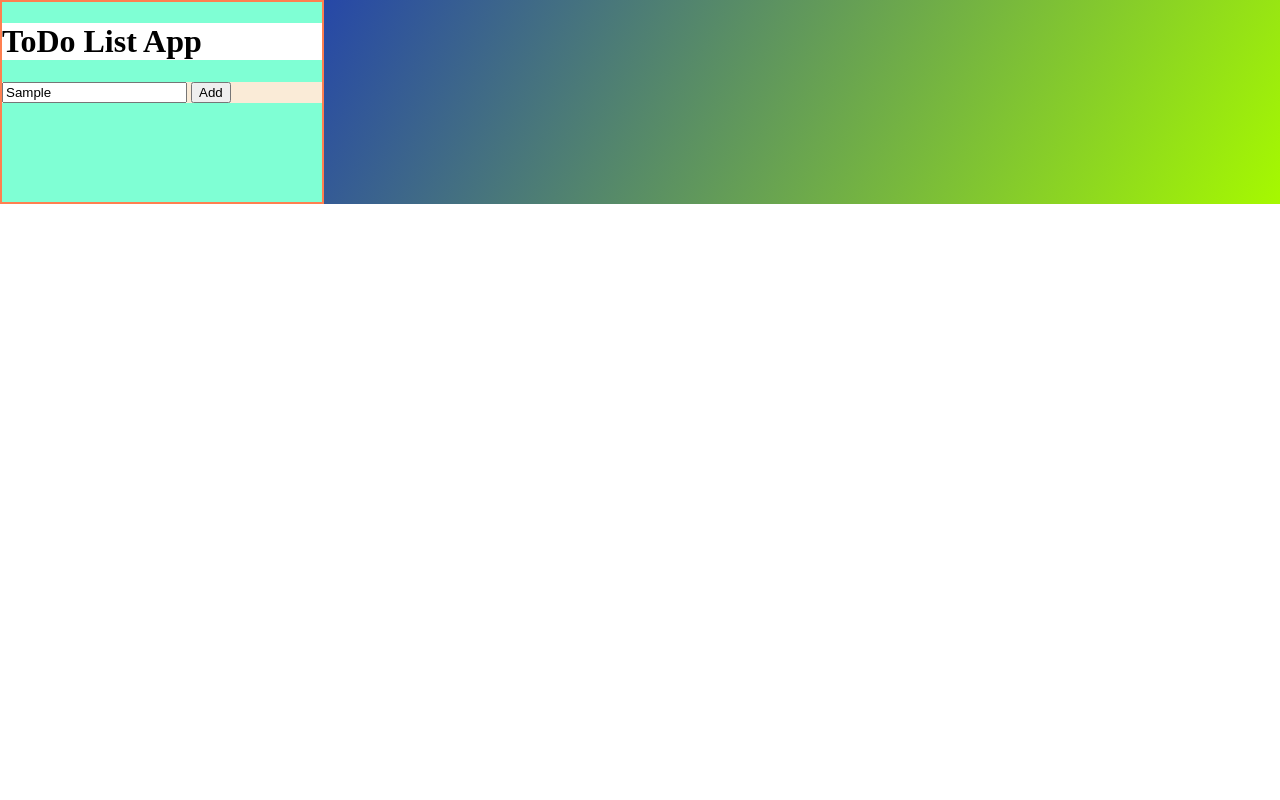
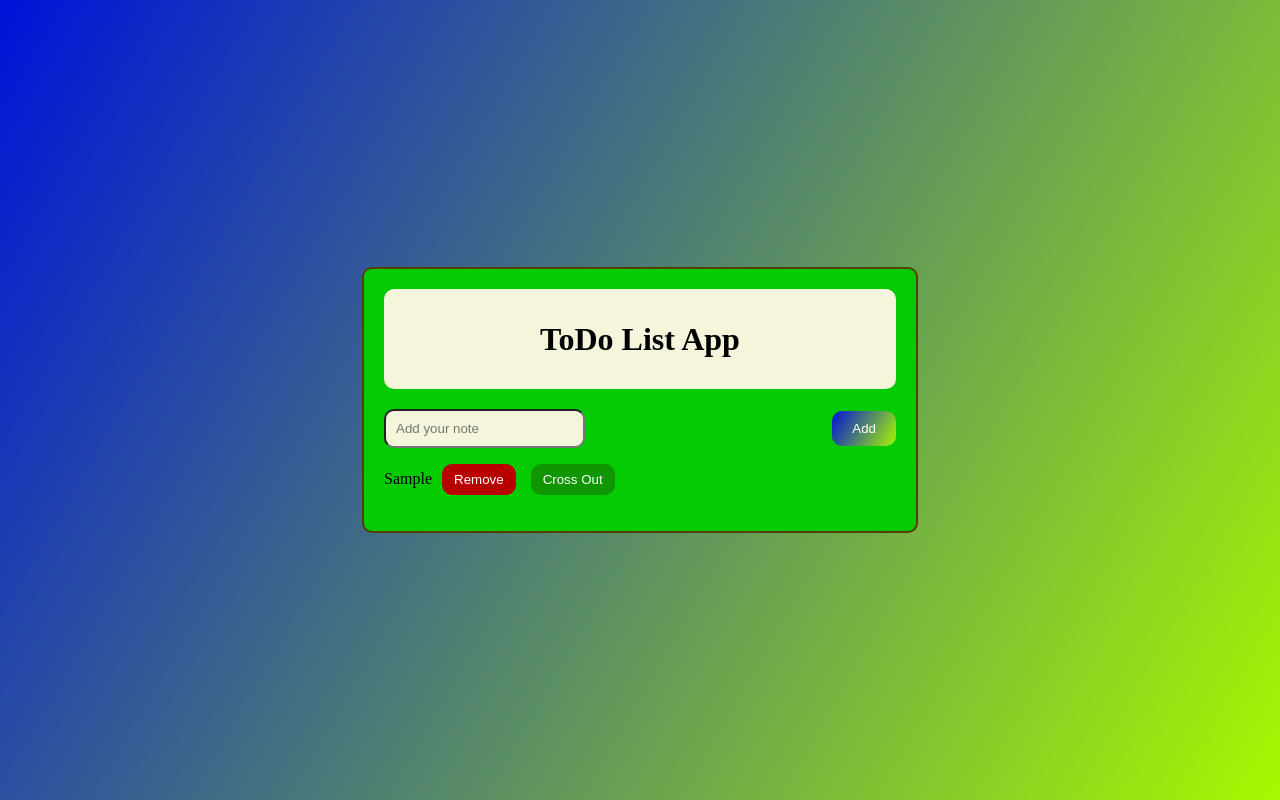
Before and after one commit to eljanabdullazada/js, a plain HTML site: page week8/task 2/index.html in a window 1280 px wide. Both pictures are taken after typing "Sample" into the empty fields and a click on the button "Add". Drawn offline with Linux system fonts and the light colour scheme.

Commit message:
to do list app complete

```diff
--- a/week8/task 2/assets/js/script.js
+++ b/week8/task 2/assets/js/script.js
@@ -0,0 +1,39 @@
+function addItem() {
+    const inputBox = document.getElementById('input-box');
+    const inputValue = inputBox.value.trim();
+
+    if (inputValue !== '') {
+        createListItem(inputValue);
+        inputBox.value = '';
+    }
+}
+
+function createListItem(inputValue) {
+    const todoList = document.getElementById('todo-list');
+    const listItem = document.createElement('li');
+    listItem.innerHTML = `
+        <span>${inputValue}</span>
+        <button class="remove-btn" onclick="removeItem(this)">Remove</button>
+        <button class="cross-out-btn" onclick="toggleCrossOut(this)">Cross Out</button>
+    `;
+    todoList.appendChild(listItem);
+}
+
+
+function removeItem(item) {
+    item.parentElement.remove();
+}
+
+
+function toggleCrossOut(item) {
+    const spanElement = item.parentElement.querySelector('span');
+    spanElement.classList.toggle('crossed-out');
+}
+
+
+const inputBox = document.getElementById('input-box');
+inputBox.addEventListener('keyup', function(event) {
+    if (event.keyCode === 13) {
+        addItem();
+    }
+});
--- a/week8/task 2/assets/styles/css/style.css
+++ b/week8/task 2/assets/styles/css/style.css
@@ -1,23 +1,87 @@
-body{
+body {
     margin: 0px;
     padding: 0px;
 }
 
-.main-container{
-    background: linear-gradient(300deg, rgb(166, 249, 0), #0012da)
+.main-container {
+    background: linear-gradient(300deg, rgb(166, 249, 0), #0012da);
+    display: flex;
+    justify-content: center;
+    align-items: center;
+    height: 100vh;
 }
 
-.container{
-    width: 25%;
-    height: 25vh;
-    background-color: aquamarine;
-    border: 2px solid coral;
+.container {
+    width: 40%;
+    background-color: rgb(4, 203, 4);
+    border: 2px solid rgb(86, 62, 0);
+    border-radius: 10px;
+    padding: 20px;
 }
 
-#name-icon{
-    background-color: white;
+input{
+    border-radius: 10px;
+    padding: 10px;
+    background-color: beige;
 }
 
-.main-section{
-    background-color: antiquewhite;
+#name-icon {
+    background-color: beige;
+    padding: 10px;
+    text-align: center;
+    border-radius: 10px;
 }
+
+.main-section {
+    display: flex;
+    justify-content: space-between;
+    align-items: center;
+    margin-top: 20px;
+}
+
+ul {
+    list-style: none;
+    padding: 0;
+}
+
+li {
+    margin-bottom: 10px;
+    display: flex;
+    align-items: center;
+}
+
+.crossed-out {
+    text-decoration: line-through;
+    color: grey;
+}
+
+button.add-btn {
+    background: linear-gradient(300deg, rgb(166, 249, 0), #0012da);
+    color: white;
+    border: none;
+    padding: 10px 20px;
+    cursor: pointer;
+    border-radius: 10px;
+    border-color: #0f9600;
+}
+
+button.remove-btn {
+    background-color: #b90000;
+    color: white;
+    border: none;
+    padding: 8px 12px;
+    margin-right: 5px;
+    cursor: pointer;
+    border-radius: 10px;
+    margin-left: 10px;
+}
+
+button.cross-out-btn {
+    background-color: #0f9600;
+    color: white;
+    border: none;
+    padding: 8px 12px;
+    cursor: pointer;
+    border-radius: 10px;
+    margin-left: 10px;
+}
--- a/week8/task 2/index.html
+++ b/week8/task 2/index.html
@@ -8,7 +8,6 @@
 </head>
 <body>
 
-
     <main class="main-container">
         <div class="container">
             <div id="name-icon">
@@ -16,8 +15,9 @@
             </div>
             <div class="main-section">
                 <input type="text" id="input-box" placeholder="Add your note">
-                <button>Add</button>
+                <button class="add-btn" onclick="addItem()">Add</button>
             </div>
+            <ul id="todo-list"></ul>
         </div>
     </main>
 
```
Also changed, not shown: 1 other file.
